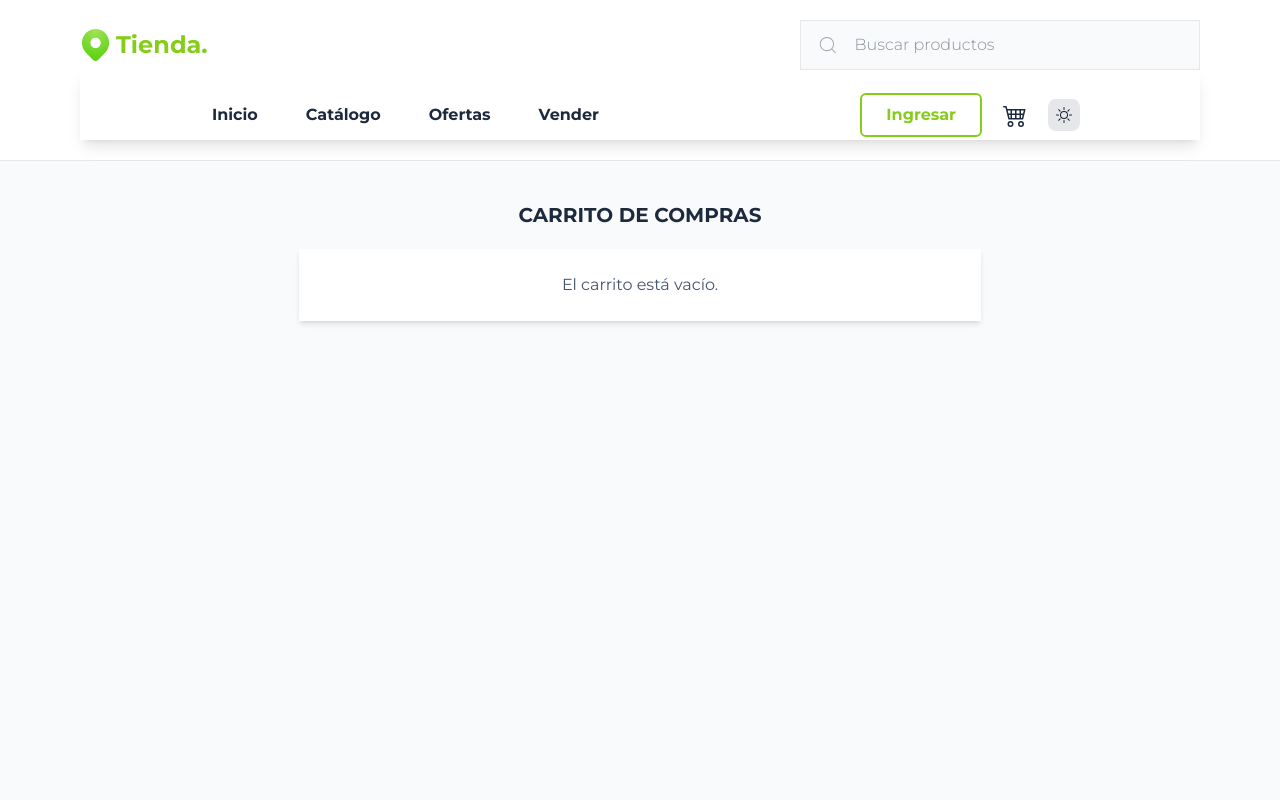
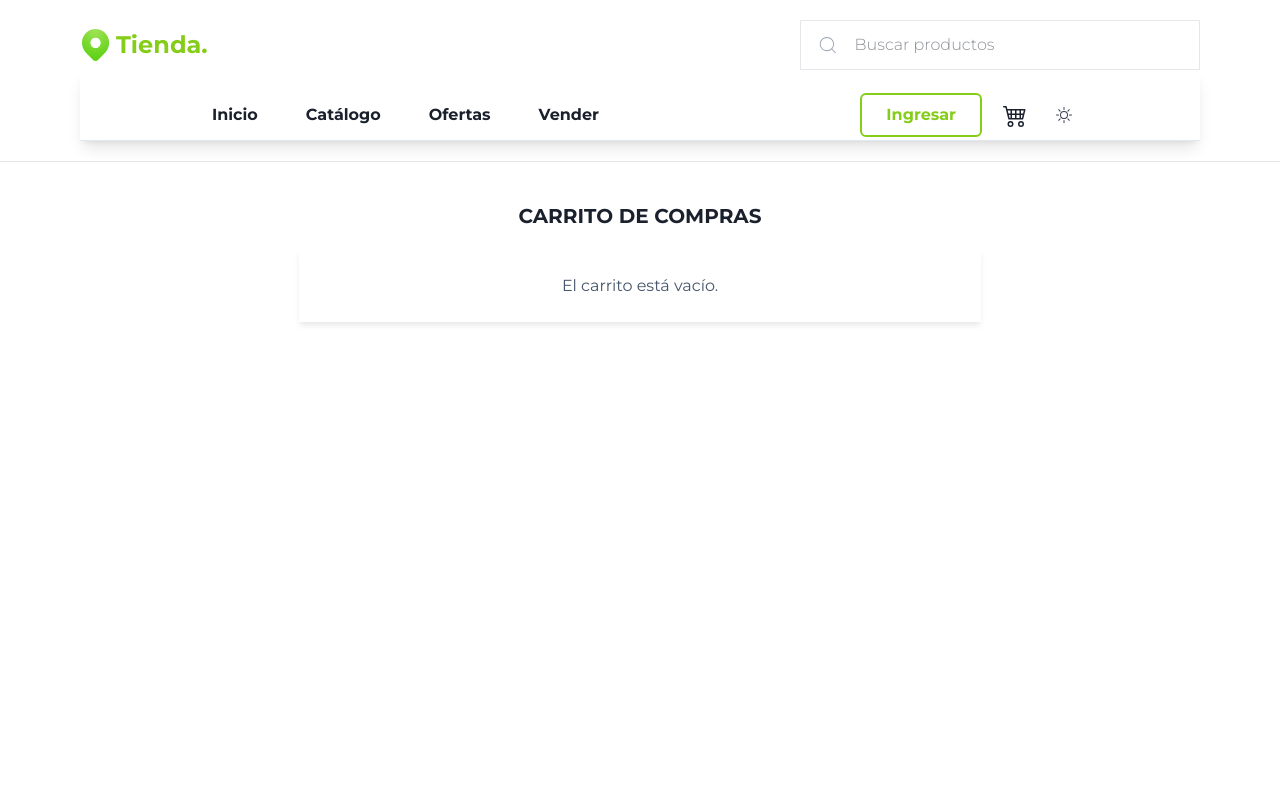
Before and after one commit to jonathanmilo/APIS2025FRONT, a React (Vite) app: page /carrito in a window 1280 px wide. Shown: the top 800 px of the page. Built offline with nearby package versions, Linux system fonts and the light colour scheme; data requests are answered from the project's data file.

Commit message:
modo oscuro 2.0

```diff
--- a/src/components/Header/components/Navbar/index.jsx
+++ b/src/components/Header/components/Navbar/index.jsx
@@ -78,9 +78,10 @@ const Navbar = () => {
             </Tooltip>
             <button
               onClick={toggleTheme}
-              className="p-2 rounded-lg bg-gray-200 dark:bg-gray-700 hover:bg-gray-300 dark:hover:bg-gray-600 transition-colors duration-300"
+              className="p-2 rounded-lg transition-colors duration-300"
+              aria-label={isDarkMode ? "Activar modo claro" : "Activar modo oscuro"}
             >
-              {isDarkMode ? <BsMoon className="text-white" /> : <BsSun />}
+              {isDarkMode ? <BsMoon className="text-white" /> : <BsSun className="text-gray-700" />}
             </button>
           </div>
 
--- a/src/components/ProductCard.jsx
+++ b/src/components/ProductCard.jsx
@@ -18,11 +18,8 @@ function ProductCard({ producto }) {
   return (
     <Link
       to={`/catalogo/${producto.id}`}
-      className="flex flex-col bg-white shadow-md overflow-hidden max-w-sm w-full h-full hover:shadow-xl cursor-pointer"
-
+      className="flex flex-col bg-white shadow-md overflow-hidden max-w-sm w-full h-full hover:shadow-xl cursor-pointer transition-theme"
     >
-
-
       <div className="relative">
         <img
           src={producto.images[0].url}
@@ -45,7 +42,7 @@ function ProductCard({ producto }) {
 
       <Divider />
 
-      <div className="flex flex-col justify-between flex-1 p-2">
+      <div className="flex flex-col justify-between flex-1 p-2 dark:text-white">
         <div className="flex justify-between items-start mb-2">
           <div>
             <h2 className="uppercase font-semibold text-gray-800 mb-1">
--- a/src/contexts/ThemeContext.jsx
+++ b/src/contexts/ThemeContext.jsx
@@ -7,20 +7,19 @@ export function useTheme() {
 }
 
 export function ThemeProvider({ children }) {
-  const [isDarkMode, setIsDarkMode] = useState(() => {
-    // Checkea si había una preferencia guardada
-    return localStorage.getItem('darkMode') === 'true'
-  });
+  const [isDarkMode, setIsDarkMode] = useState(false); // Inicializamos en false por defecto
 
   const toggleTheme = () => {
-    setIsDarkMode(prev => {
-      const newValue = !prev;
-      localStorage.setItem('darkMode', newValue);
-      return newValue;
+    setIsDarkMode(prevMode => {
+      const newMode = !prevMode;
+      // Guardamos la preferencia en localStorage
+      localStorage.setItem('darkMode', newMode.toString());
+      return newMode;
     });
   };
 
   useEffect(() => {
+    // Aplicamos la clase 'dark' solo cuando isDarkMode es true
     if (isDarkMode) {
       document.documentElement.classList.add('dark');
     } else {
--- a/src/global/index.css
+++ b/src/global/index.css
@@ -35,6 +35,28 @@
 body {
   background-color: #ffffff;
   color: #1a202c;
+  transition: background-color 0.3s ease, color 0.3s ease;
+}
+
+/* Quitar el !important de las reglas del modo oscuro y usar el selector .dark correctamente */
+.dark body {
+  background-color: #0f172a; /* Un tono más oscuro para el fondo */
+  color: #f7fafc;
+}
+
+/* Navbar y cards en modo claro */
+nav {
+  background-color: #f8fafc; /* Un blanco ligeramente grisáceo */
+  border-bottom: 1px solid #e2e8f0;
+  transition: background-color 0.3s ease, border-color 0.3s ease;
+}
+
+.bg-white {
+  background-color: #ffffff;
+}
+
+.text-brand-black {
+  color: #1a202c;
 }
 
 /* Estilos para modo oscuro */
@@ -42,21 +64,17 @@ body {
   color-scheme: dark;
 }
 
-.dark body {
-  background-color: #1a202c;
-  color: #f7fafc;
-}
-
 .dark nav {
-  background-color: #2d3748 !important;
+  background-color: #1e293b; /* Un tono más claro que el fondo oscuro */
+  border-bottom: 1px solid #334155;
 }
 
 .dark .bg-white {
-  background-color: #2d3748 !important;
+  background-color: #2d3748;
 }
 
 .dark .text-brand-black {
-  color: #f7fafc !important;
+  color: #f7fafc;
 }
 
 /* Otros elementos que necesiten estilos en modo oscuro */
@@ -64,3 +82,98 @@ body {
   background-color: #2d3748;
   border-color: #4a5568;
 }
+
+/* Estilos para la sección de categorías */
+.bg-gray-50 {
+  background-color: #ffffff; /* Color claro por defecto */
+}
+
+.dark .bg-gray-50 {
+  background-color: #1a202c; /* Color de fondo oscuro */
+}
+
+main {
+  background-color: #ffffff; /* Color claro por defecto */
+  transition: background-color 0.3s ease;
+}
+
+.dark main {
+  background-color: #1a202c; /* Color de fondo oscuro */
+}
+
+/* Estilos para los elementos de categorías */
+.dark .text-gray-600 {
+  color: #e2e8f0; /* Color de texto más claro para modo oscuro */
+}
+
+.dark .hover\:bg-slate-200:hover {
+  background-color: #2d3748; /* Color hover para modo oscuro */
+}
+
+/* Aseguramos que todos los textos sean visibles en modo oscuro */
+.dark .text-brand-black {
+  color: #f7fafc;
+}
+
+/* ProductCard estilos */
+.product-card {
+  background-color: #ffffff;
+  color: #1a202c;
+}
+
+.dark .product-card {
+  background-color: #2d3748;
+  color: #f7fafc;
+}
+
+/* Asegura que las transiciones sean suaves */
+.transition-theme {
+  transition: background-color 0.3s ease, color 0.3s ease, border-color 0.3s ease;
+}
+
+/* Textos en modo claro y oscuro */
+.text-gray-800 {
+  color: #1a202c;
+}
+
+.text-gray-500 {
+  color: #6b7280;
+}
+
+.dark .text-gray-800 {
+  color: #f7fafc;
+}
+
+.dark .text-gray-500 {
+  color: #cbd5e0;
+}
+
+/* Sombras */
+.shadow-md {
+  box-shadow: 0 4px 6px -1px rgba(0, 0, 0, 0.1);
+}
+
+.dark .shadow-md {
+  box-shadow: 0 4px 6px -1px rgba(0, 0, 0, 0.3);
+}
+
+/* Ajuste para el header sticky */
+header {
+  background-color: #f8fafc;
+  transition: background-color 0.3s ease;
+}
+
+.dark header {
+  background-color: #1e293b;
+}
+
+/* Navbar y header en modo claro */
+nav, header {
+  background-color: #f8fafc; /* Un blanco ligeramente grisáceo */
+  transition: background-color 0.3s ease;
+}
+
+/* Navbar y header en modo oscuro */
+.dark nav, .dark header {
+  background-color: #1e293b; /* Color oscuro */
+}
--- a/src/layouts/Layout.jsx
+++ b/src/layouts/Layout.jsx
@@ -6,7 +6,7 @@ export default function Layout() {
   return (
     <div className="flex flex-col min-h-screen">
       <Header />
-      <main className="flex-grow bg-gray-50 min-h-screen">
+      <main className="flex-grow bg-white dark:bg-gray-900 min-h-screen transition-colors duration-300">
         <Outlet />
       </main>
       <Footer />
```
